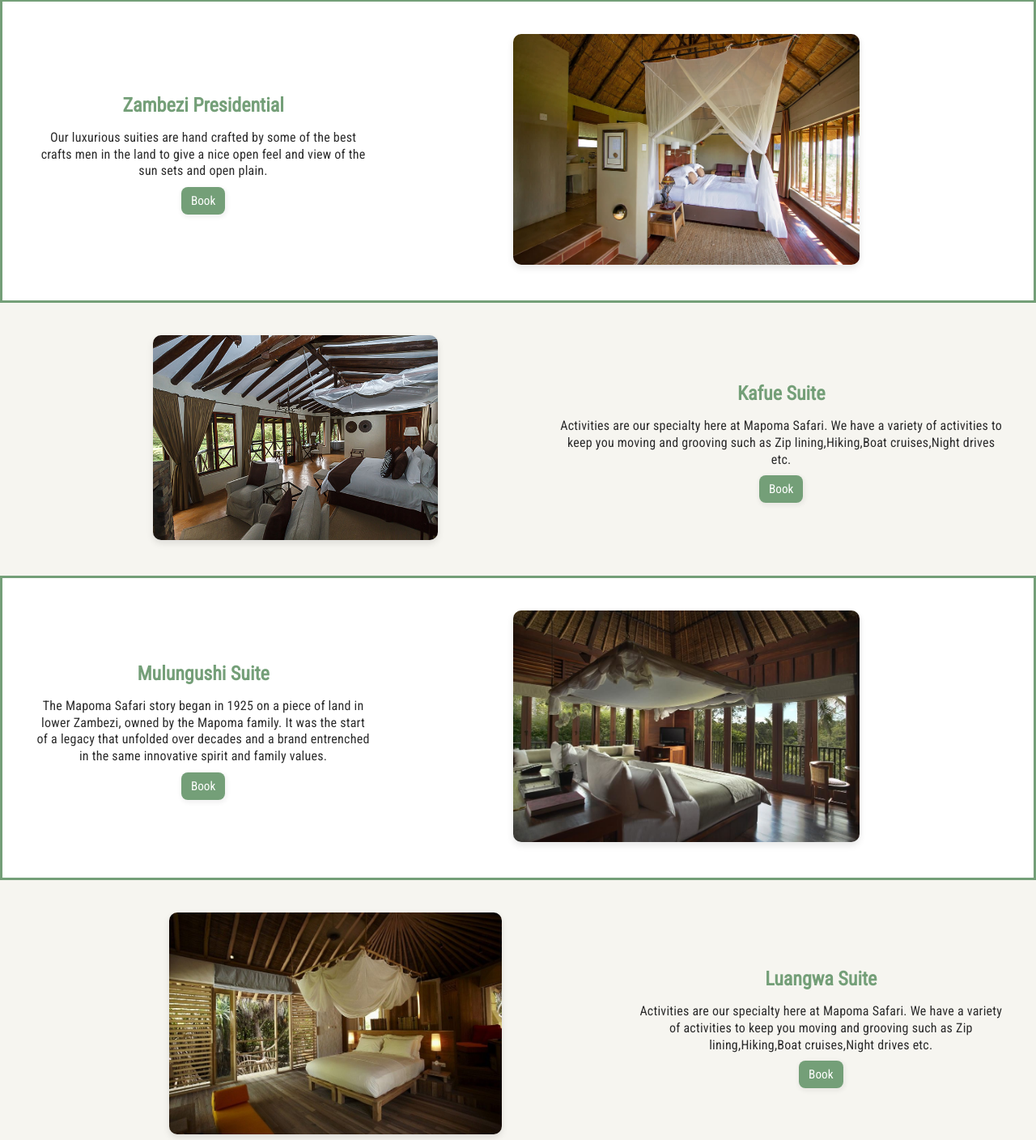
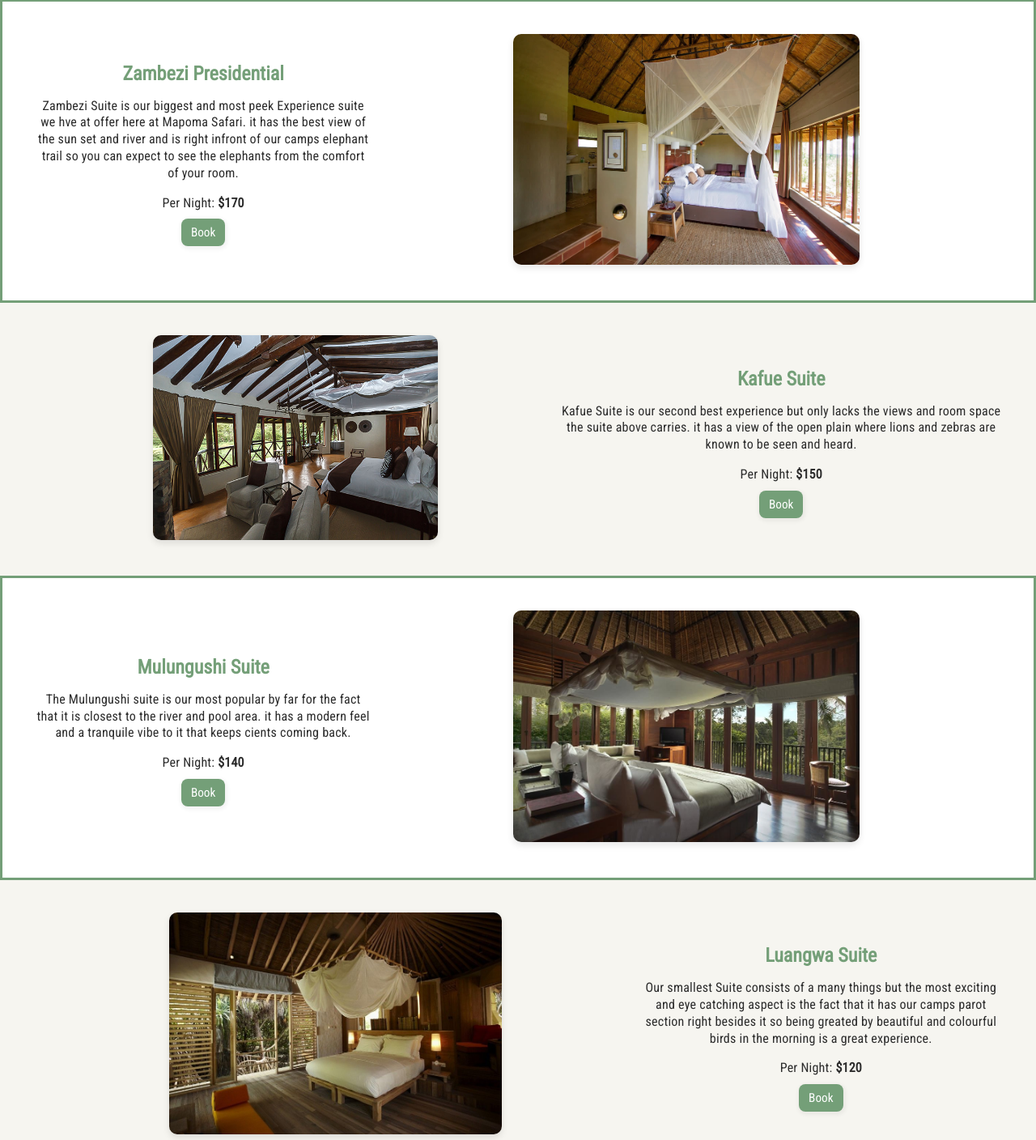
Before and after one commit to AndersPihlblad11/CI_PP1_MPS, a plain HTML site: page suites.html in a window 1280 px wide. Shown: the part 303-1711 px from the top of the page at 81% size. Drawn offline with Linux system fonts and the light colour scheme.

Commit message:
added text to kafue,Mulungushi and luangwa suites

```diff
--- a/suites.html
+++ b/suites.html
@@ -56,7 +56,11 @@
         <div class="container" id="con-1">
             <div class="content">
                  <h2>Zambezi Presidential</h2>
-                 <p> Our luxurious suities are hand crafted by some of the best crafts men in the land to give a nice open feel and view of the sun sets and open plain.</p>
+                 <p>Zambezi Suite is our biggest and most peek Experience suite we hve at offer here at Mapoma Safari.
+                    it has the best view of the sun set and river and is right infront of our camps elephant trail so
+                    you can expect to see the elephants from the comfort of your room.
+                 </p>
+                 <p>Per Night: <strong>$170</strong></p>
                  <a href="book_now.html" class="button-general button-b">Book</a>
             </div>
             <div class="img1">
@@ -72,7 +76,10 @@
             </div>
             <div class="content2">
                  <h2>Kafue Suite</h2>
-                 <p>Activities are our specialty here at Mapoma Safari. We have a variety of activities to keep you moving and grooving such as Zip lining,Hiking,Boat cruises,Night drives etc.</p>
+                 <p>Kafue Suite is our second best experience but only lacks the views and room space the suite above carries.
+                    it has a view of the open plain where lions and zebras are known to be seen and heard.
+                 </p>
+                 <p>Per Night: <strong>$150</strong></p>
                  <a href="book_now.html" class="button-general button-b">Book</a>
             </div>
         </div>
@@ -82,8 +89,10 @@
         <div class="container" id="con-3">
              <div class="content">
                  <h2>Mulungushi Suite</h2>
-                 <p>The Mapoma Safari story began in 1925 on a piece of land in lower Zambezi, owned by the Mapoma family.
-                     It was the start of a legacy that unfolded over decades and a brand entrenched in the same innovative spirit and family values. </p>
+                 <p>The Mulungushi suite is our most popular by far for the fact that it is closest to the river and pool
+                    area. it has a modern feel and a tranquile vibe to it that keeps cients coming back.
+                 </p>
+                     <p>Per Night: <strong>$140</strong></p>
                  <a href="book_now.html" class="button-general button-b">Book</a>
              </div>
              <div class="img3">
@@ -99,7 +108,10 @@
             </div>
             <div class="content2">
                  <h2>Luangwa Suite</h2>
-                 <p>Activities are our specialty here at Mapoma Safari. We have a variety of activities to keep you moving and grooving such as Zip lining,Hiking,Boat cruises,Night drives etc.</p>
+                 <p>Our smallest Suite consists of a many things but the most exciting and eye catching aspect is the fact that it has our camps parot section right besides it
+                    so being greated by beautiful and colourful birds in the morning is a great experience.
+                 </p>
+                 <p>Per Night: <strong>$120</strong></p>
                  <a href="book_now.html" class="button-general button-b">Book</a>
             </div>
         </div>
```
